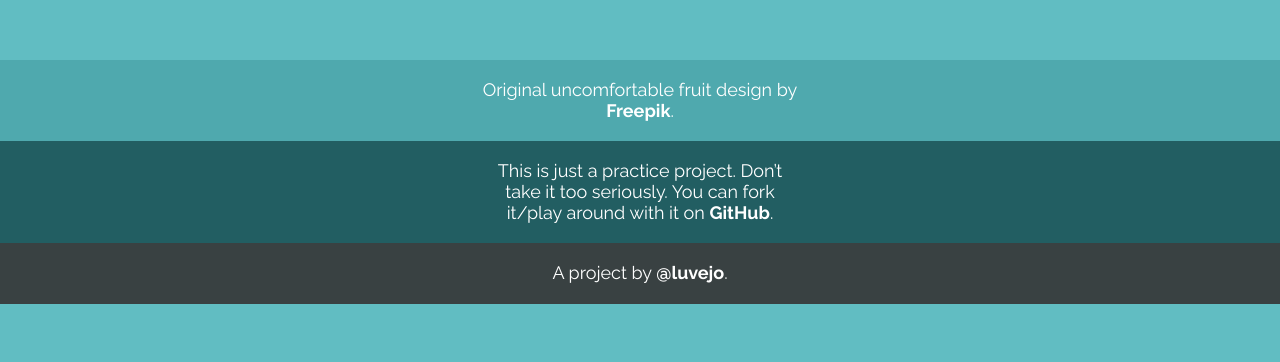
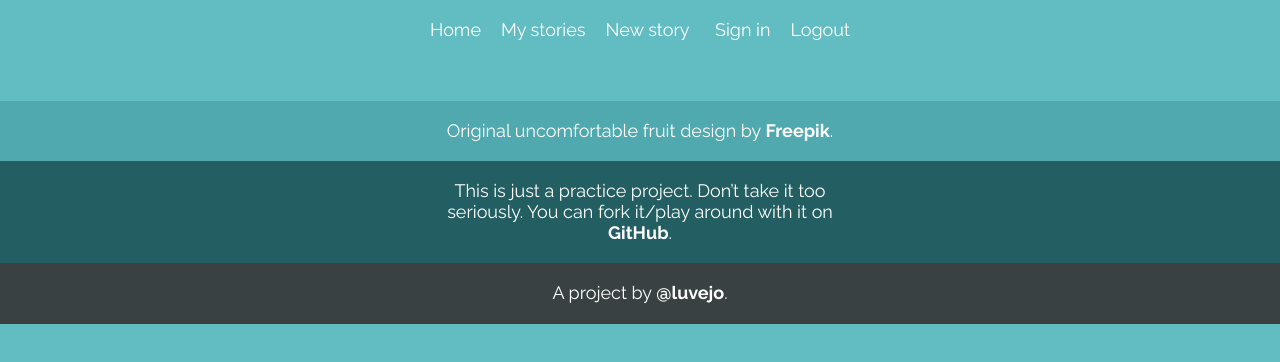
Before and after one commit to luvejo/ohboi-frontend, a Nuxt app: page / in a window 1280 px wide. Shown: the top 362 px of the page. Built offline with nearby package versions, Linux system fonts and the light colour scheme.

Commit message:
feat(component): add menu component to default layout

```diff
--- a/assets/css/main.scss
+++ b/assets/css/main.scss
@@ -67,7 +67,8 @@ body {
 }
 .main-column-limit {
   margin: 0 auto;
-  max-width: 320px;
+  max-width: 460px;
+  padding: 0px 20px;
 }
 a {
   text-decoration: none;
--- a/components/Header.vue
+++ b/components/Header.vue
@@ -34,4 +34,13 @@ export default {
     margin: 0px;
   }
 }
+
+/*----------------------------------------------
+  MEDIA QUERIES
+-----------------------------------------------*/
+@media screen and (min-width: 480px) {
+  .main-header {
+    margin-top: 30px;
+  }
+}
 </style>
--- /dev/null
+++ b/components/Menu.vue
@@ -0,0 +1,124 @@
+<template>
+  <div>
+    <div class="menu-container main-column-limit">
+      <nav class="desktop-menu">
+        <div class="left">
+          <a href="#">Home</a>
+          <a href="#">My stories</a>
+          <a href="#">New story</a>
+        </div>
+        <div class="right">
+          <a href="#">Sign in</a>
+          <a href="#">Logout</a>
+        </div>
+      </nav>
+      <button class="mobile-menu-button btn-transparent" @click="toggleMenu">
+        <font-awesome-icon icon="bars" class="icon" />
+      </button>
+    </div>
+    <div v-show="isExpanded" class="mobile-menu">
+      <div class="overlay">
+        <nav>
+          <div class="main-column-limit">
+            <button
+              class="mobile-menu-button btn-transparent"
+              @click="toggleMenu"
+            >
+              <font-awesome-icon icon="times" class="icon" />
+            </button>
+
+            <a href="#">Home</a>
+            <a href="#">My stories</a>
+            <a href="#">New story</a>
+            <a href="#">Sign in</a>
+            <a href="#">Logout</a>
+          </div>
+        </nav>
+      </div>
+    </div>
+  </div>
+</template>
+
+<script>
+export default {
+  data() {
+    return {
+      isExpanded: false,
+    }
+  },
+  methods: {
+    toggleMenu() {
+      this.isExpanded = !this.isExpanded
+    },
+  },
+}
+</script>
+
+<style lang="scss">
+@use '@/assets/css/vars' as vars;
+
+.menu-container {
+  display: flex;
+  flex-direction: row-reverse;
+  margin-top: 20px;
+}
+.mobile-menu-button {
+  font-size: 24px;
+
+  .icon > * {
+    color: vars.$black;
+  }
+}
+.desktop-menu {
+  display: none;
+}
+.mobile-menu {
+  position: absolute;
+  top: 0;
+  width: 100%;
+  z-index: 10;
+
+  .overlay {
+    background-color: rgba(0, 0, 0, 0.4);
+    height: 100%;
+    position: fixed;
+    width: 100%;
+    top: 0;
+    bottom: 0;
+  }
+
+  nav {
+    background-color: white;
+    border-radius: 0 0 vars.$border-radius vars.$border-radius;
+    padding: 20px 0;
+    text-align: right;
+
+    a {
+      display: block;
+      margin-bottom: 30px;
+      color: vars.$dark-green;
+      text-align: center;
+    }
+  }
+}
+
+/*----------------------------------------------
+  MEDIA QUERIES
+-----------------------------------------------*/
+@media screen and (min-width: 480px) {
+  .desktop-menu {
+    display: flex;
+    justify-content: space-between;
+    width: 100%;
+
+    .right a:not(:last-of-type),
+    .left a:not(:last-of-type) {
+      margin-right: 20px;
+    }
+  }
+  .menu-container .mobile-menu-button,
+  .mobile-menu {
+    display: none;
+  }
+}
+</style>
--- a/layouts/default.vue
+++ b/layouts/default.vue
@@ -1,15 +1,18 @@
 <template>
   <div class="main-container">
+    <Menu />
     <Nuxt />
     <Footer />
   </div>
 </template>
 
 <script>
+import Menu from '@/components/Menu'
 import Footer from '@/components/Footer'
 
 export default {
   components: {
+    Menu,
     Footer,
   },
 }
--- a/nuxt.config.js
+++ b/nuxt.config.js
@@ -44,7 +44,7 @@ export default {
 
   fontawesome: {
     icons: {
-      solid: ['faAngleLeft', 'faAngleRight'],
+      solid: ['faAngleLeft', 'faAngleRight', 'faBars', 'faTimes'],
     },
   },
 
```
